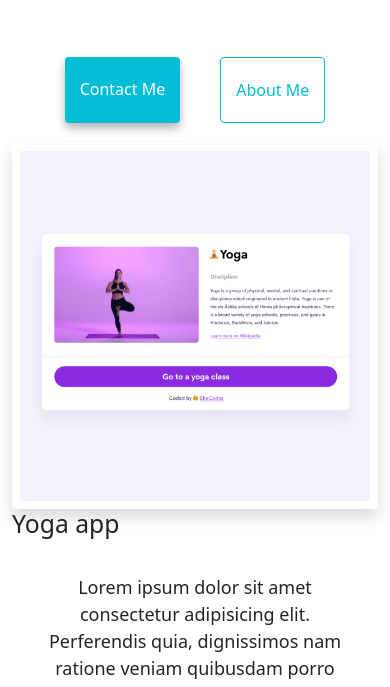
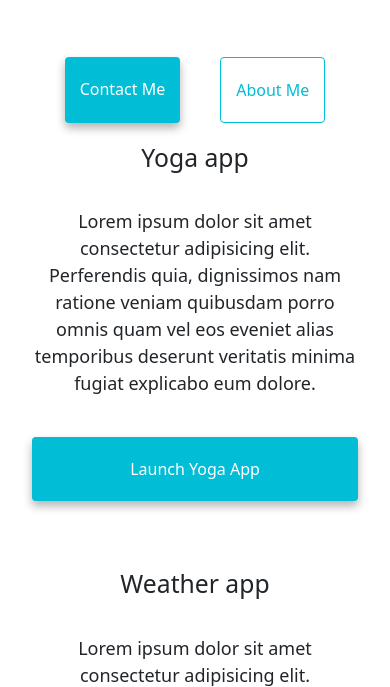
Before and after one commit to RonLi5321/basic-portfolio-1-ronna-del-rosario, a website: page index.html in a window 390 px wide. Shown: the part 138-825 px from the top of the page. Drawn offline with nearby package versions, Linux system fonts and the light colour scheme.

Commit message:
Update index.html and style.css

```diff
--- a/index.html
+++ b/index.html
@@ -4,7 +4,7 @@
     <meta charset="UTF-8" />
     <meta http-equiv="X-UA-Compatible" content="IE=edge" />
     <meta name="viewport" content="width=device-width, initial-scale=1.0" />
-    <title>[Ronna Del Rosario]</title>
+    <title> Front-End Developer - Ronna Del Rosario</title>
     <link rel="stylesheet" href="style.css" />
     <link
       href="https://cdn.jsdelivr.net/npm/bootstrap@5.0.2/dist/css/bootstrap.min.css"
@@ -53,7 +53,7 @@
     <div class="container">
       <div class="d-flex row">
         <div class="col-md-6">
-          <img src="../images/yoga.png" class="img-fluid p-2 shadow rounded" />
+          <img src="../images/yoga.png" class="d-none d-lg-block img-fluid p-2 shadow rounded" />
         </div>
         <div class="col-md-6">
           <h2 class="mb-3">Yoga app</h2>
@@ -80,15 +80,16 @@
           </div>
         </div>
         <div class="col-md-6">
-          <img src="../images/weather.png" class="img-fluid rounded" />
+          <img src="../images/weather.png" class="d-none d-lg-block img-fluid rounded" />
         </div>
       </div>
 
       <div class="d-flex row mt-5">
         <div class="col-md-6">
-        <img src="../images/yogurt.png" class="img-fluid rounded" />
+        <img src="../images/yogurt.png" class="d-none d-lg-block img-fluid rounded" />
       </div>
   <div class="col-md-6">
+
           <h2 class="mb-3">Yogurt app</h2>
           <p>
             Lorem ipsum dolor sit amet consectetur adipisicing elit. Perferendis
@@ -96,7 +97,7 @@
             eos eveniet alias temporibus deserunt veritatis minima fugiat
             explicabo eum dolore.
           </p>
-
+          <a href="#" class="primary-link">Launch Yogurt App</a>
 
     <script
       src="https://cdn.jsdelivr.net/npm/bootstrap@5.0.2/dist/js/bootstrap.bundle.min.js"
--- a/style.css
+++ b/style.css
@@ -1,9 +1,19 @@
+@media (max-width: 600px) {
+  h1,
+  h2,
+  h3 {
+    text-align: center;
+  }
+  .primary-link {
+    display: block;
+    text-align: center;
+  }
+}
 :root {
   --primary-color: #01bdd6;
   --secondary-color: #acf1e2;
   --box-shadow: 0 5px 10px rgba(0, 0, 0, 0.3);
 }
-
 body {
   margin-top: 100px;
 }
@@ -85,3 +95,13 @@ p {
 .email-link:hover {
   text-decoration: underline;
 }
+.primary-link {
+  background: var(--primary-color);
+  box-shadow: var(--box-shadow);
+  color: white;
+  margin: 20px;
+  border-radius: 4px;
+  padding: 20px 15px;
+  text-decoration: none;
+  text-transform: capitalize;
+}
```
